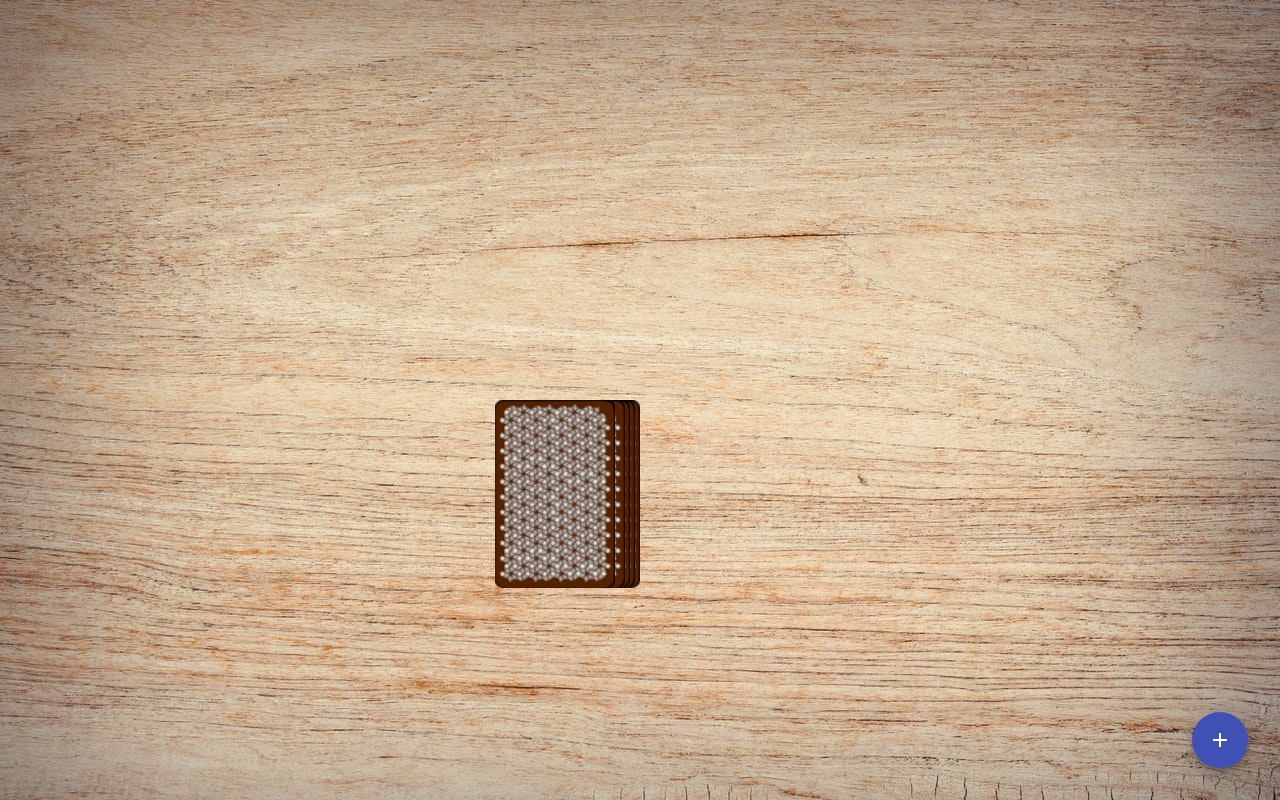
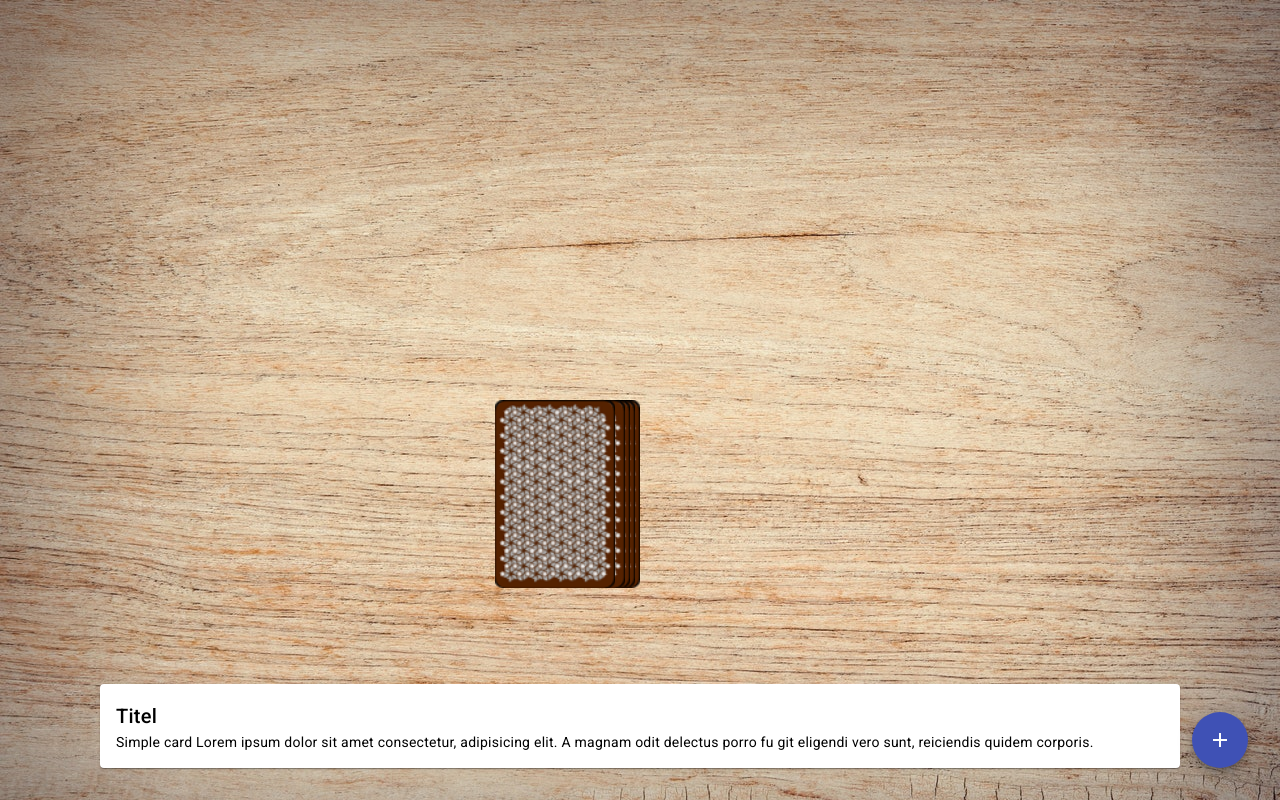
Before and after one commit to Kateranlah/ringoffire, an Angular app: page /game in a window 1280 px wide. Built offline with nearby package versions, Linux system fonts and the light colour scheme.

Commit message:
added card

```diff
--- a/src/app/app.module.ts
+++ b/src/app/app.module.ts
@@ -14,6 +14,8 @@ import { MatDialogModule } from '@angular/material/dialog'
 import { MatFormFieldModule } from '@angular/material/form-field';
 import { MatInputModule } from '@angular/material/input';
 import { FormsModule } from '@angular/forms';
+import { GameInfoComponent } from './game-info/game-info.component';
+import {MatCardModule} from '@angular/material/card';
 
 @NgModule({
   declarations: [
@@ -22,6 +24,8 @@ import { FormsModule } from '@angular/forms';
     GameComponent,
     PlayerComponent,
     DialogAddPlayerComponent,
+    GameInfoComponent,
+
   ],
   imports: [
     BrowserModule,
@@ -33,6 +37,7 @@ import { FormsModule } from '@angular/forms';
     FormsModule,
     MatInputModule,
     BrowserAnimationsModule,
+    MatCardModule,
 
   ],
   providers: [],
--- /dev/null
+++ b/src/app/game-info/game-info.component.html
@@ -0,0 +1,5 @@
+<mat-card>
+
+    <mat-card-content>     <mat-card-title>  Titel</mat-card-title>Simple card Lorem ipsum dolor sit amet consectetur, adipisicing elit. A magnam odit delectus porro fu
+        git eligendi vero sunt, reiciendis quidem corporis.</mat-card-content>
+  </mat-card>
--- a/src/app/game/game.component.html
+++ b/src/app/game/game.component.html
@@ -1,5 +1,7 @@
 <app-player *ngFor="let player of game.players; let i = index" class="player-position"
-    [ngStyle]="{'top.px': 100 + (i * 120)}" [name]="player"></app-player>
+    [ngStyle]="{'top.px': 100 + (i * 60)}"
+    [playerActive]="i == game.currenPlayer"
+    [name]="player"></app-player>
 
 <div class="field">
 
@@ -17,6 +19,8 @@
 
 </div>
 
+<app-game-info class="pin-bottom"></app-game-info>
+
 
 <button mat-fab color="primary" class="btn-add" (click)="openDialog()">
     <mat-icon>add</mat-icon>
--- a/src/app/game/game.component.scss
+++ b/src/app/game/game.component.scss
@@ -25,7 +25,7 @@
   }
 }
 
-.played-card{
+.played-card {
   right: 25px;
   transform: scale(1) translateX(150px) translateY(-170px) rotate(-10deg);
 }
@@ -52,13 +52,20 @@
   }
 }
 
-.player-position{
-position: absolute;
-right: 0;
+.player-position {
+  position: absolute;
+  right: 0;
 }
 
-.btn-add{
+.btn-add {
   position: absolute;
   right: 32px;
   bottom: 32px;
 }
+
+.pin-bottom {
+  position: absolute;
+  bottom: 32px;
+  left: 100px;
+  right: 100px;
+}
--- a/src/app/player/player.component.html
+++ b/src/app/player/player.component.html
@@ -1,4 +1,4 @@
-<div class="player">
+<div class="player" [class.player-active]="playerActive">
     <img src="./../../assets/img/player.png">
     <span>{{ name }}</span>
 
--- a/src/app/player/player.component.scss
+++ b/src/app/player/player.component.scss
@@ -1,6 +1,6 @@
 .player{
     width: 300px;
- background-color: orange;
+ background-color: rgb(138, 138, 138);
     display: flex;
     align-items: center;
     border-top-left-radius: 50px;
@@ -15,9 +15,13 @@
     }
 
     img{
-        height: 100px;
+        height: 50px;
         width: auto;
         object-fit: cover;
         border-radius: 100%;
     }
 }
+
+.player-active{
+    background-color: orange;
+}
--- a/src/app/player/player.component.ts
+++ b/src/app/player/player.component.ts
@@ -9,6 +9,11 @@ export class PlayerComponent implements OnInit {
 constructor(){}
 
 @Input() name;
+@Input() playerActive: boolean = false ;
+
+
+
+
   ngOnInit(): void {
   }
 
```
Also changed, not shown: src/app/game-info/game-info.component.ts (added, +10 -0 lines), src/app/game-info/game-info.component.scss (added), 1 other file (tests, documents, lock files or other folders).
